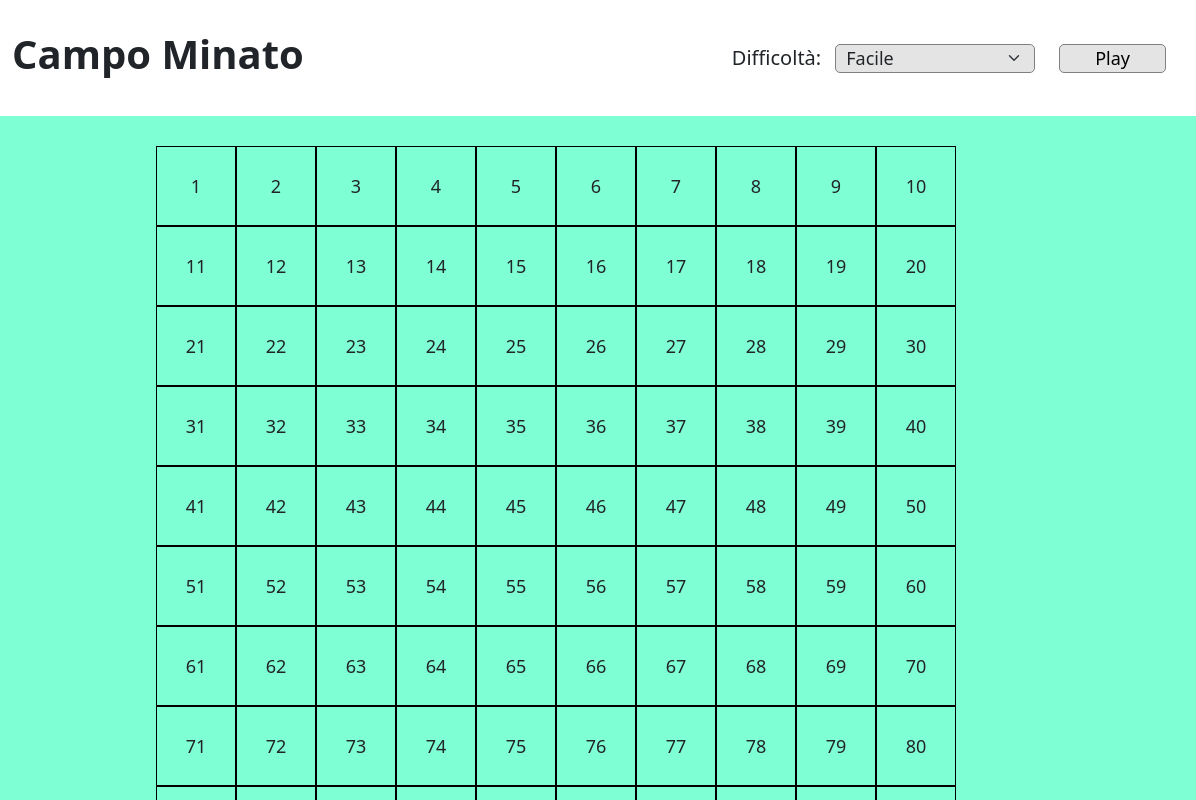
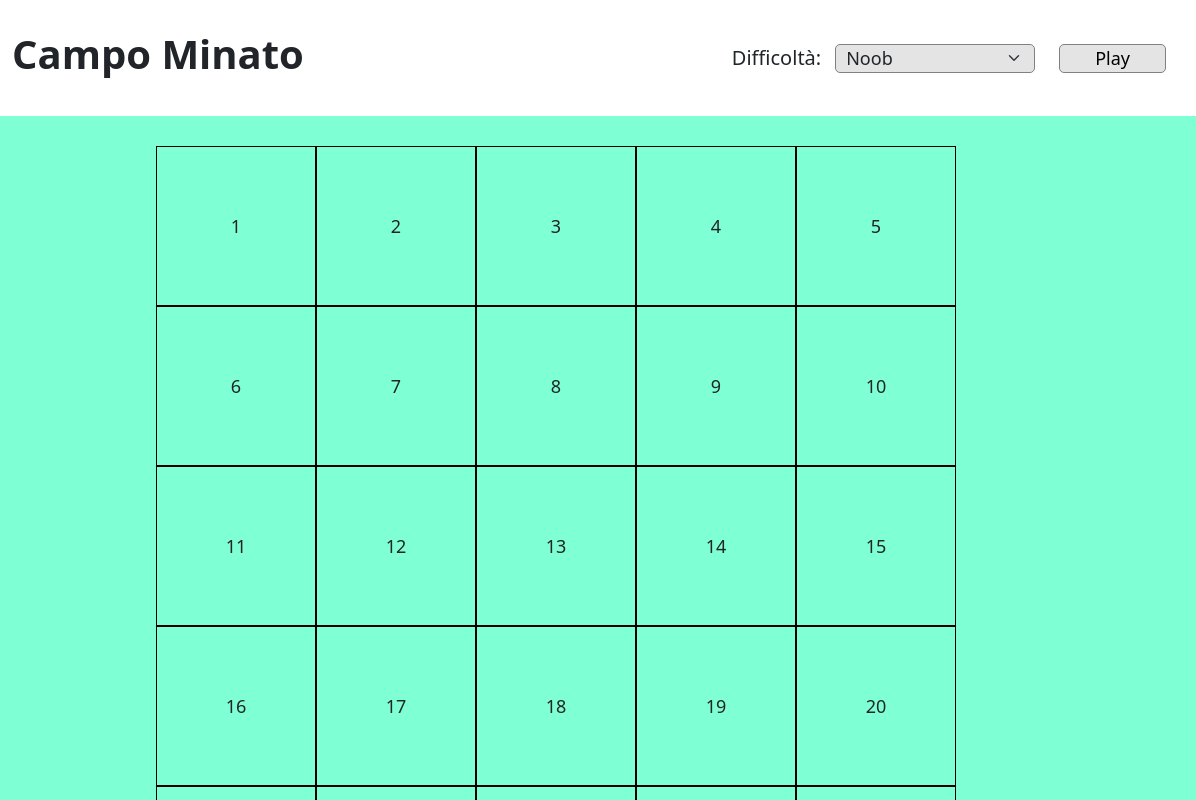
Before and after one commit to redihoxhaa/js-campominato-grid, a plain HTML site: page index.html in a window 1280 px wide. Both pictures are taken after a click on the button "Play". Shown: the top 800 px of the page, 84-1280 px from the left. Drawn offline with nearby package versions, Linux system fonts and the light colour scheme.

Commit message:
feat: esercizio formattato e finito

```diff
--- a/css/style.css
+++ b/css/style.css
@@ -42,8 +42,6 @@ footer {
 
 /* #region HEADER */
 
-
-
 /* #endregion HEADER */
 
 /* #region MAIN */
@@ -77,8 +75,8 @@ ul.board .cell {
 }
 
 .cell.facile {
-    width: calc(100% / 10);
-    height: calc(100% / 10);
+    width: calc(100% / 7);
+    height: calc(100% / 7);
 }
 
 .cell.medio {
@@ -87,8 +85,13 @@ ul.board .cell {
 }
 
 .cell.difficile {
-    width: calc(100% / 7);
-    height: calc(100% / 7);
+    width: calc(100% / 10);
+    height: calc(100% / 10);
+}
+
+.cell.noob {
+    width: calc(100% / 5);
+    height: calc(100% / 5);
 }
 
 .active {
@@ -99,7 +102,6 @@ ul.board .cell {
 
 /* #region FOOTER */
 
-
 /* #endregion FOOTER */
 
 /* #region MEDIA QUERIES */
--- a/index.html
+++ b/index.html
@@ -34,19 +34,22 @@
     <!-- Header -->
     <header>
         <div class="row d-flex justify-content-between align-items-center">
+            <!-- Menu di sinistra -->
             <div class="col d-flex gap-3">
                 <img src="img/Logo.png" alt="Logo boolean">
                 <h1 class="fw-bold">Campo Minato</h1>
             </div>
+            <!-- /Menu di sinistra -->
+
+            <!-- Menu di destra -->
             <div class="col d-flex gap-4 justify-content-end align-items-center">
                 <span class="fs-5">Difficoltà:</span>
                 <select class="form-select custom-btn select" id="difficulty-selector">
-                    <option value="facile">Facile</option>
-                    <option value="medio">Medio</option>
-                    <option value="difficile">Difficile</option>
+                    <!-- Opzioni generate dinamicamente -->
                 </select>
                 <button type="button" class="custom-btn play" id="play-button">Play</button>
             </div>
+            <!-- /Menu di destra -->
         </div>
 
     </header>
@@ -55,8 +58,12 @@
     <!-- Main -->
     <main class="d-flex justify-content-center align-content-center flex-wrap">
         <h2 class="call-to-action">Premi "Play" per iniziare una partita!</h2>
+
+        <!-- Board di gioco -->
         <ul class="board d-flex flex-wrap d-none">
+            <!-- Celle generate dinamicamente -->
         </ul>
+        <!-- /Board di gioco -->
 
     </main>
     <!-- /Main -->
--- a/js/myscript.js
+++ b/js/myscript.js
@@ -1,44 +1,65 @@
 // FUNCTIONS
 
-function generateCell(tag, classes, content) {
+// Funzione per generare un elemento
+function generateElement(tag, classes, content, wantEventListener) {
     const cell = document.createElement(tag);
-    cell.className = classes;
+    cell.className = classes.toLowerCase();
     cell.append(content);
-    cell.addEventListener("click", function () {
-        cell.classList.add("active");
-    })
+    if (wantEventListener) {
+        cell.addEventListener("click", function () {
+            cell.classList.add("active");
+        })
+    }
+
     return cell;
 }
 
+// Funzione per generare board
 function generateBoard(elementToAppendTo, loops, difficulty) {
     for (i = 1; i <= loops; i++) {
-        const cellElement = generateCell("li", `cell ${difficulty}`, i);
+        const cellElement = generateElement("li", `cell ${difficulty}`, i, true);
         elementToAppendTo.append(cellElement);
     }
 }
+
 // OPERATIONS
 
 const board = document.querySelector(".board");
-const gameDifficulty = ["facile", "medio", "difficile"];
+const gameDifficulty = ["Noob", "Facile", "Medio", "Difficile"];
+const loopsArray = [25, 49, 81, 100];
 const chooseDifficulty = document.getElementById("difficulty-selector");
 const playButton = document.getElementById("play-button");
 const callToAction = document.querySelector(".call-to-action");
+
+
+// Creazione opzioni in modo dinamico
+for (i = 0; i < gameDifficulty.length; i++) {
+    const option = generateElement("option", "", gameDifficulty[i], false);
+    option.value = gameDifficulty[i];
+    chooseDifficulty.append(option);
+}
 
 playButton.addEventListener("click", function () {
     callToAction.classList.add("d-none");
     board.classList.remove("d-none");
     board.innerHTML = "";
+
+    // Generazione board condizionale in base alla difficoltà
     if (chooseDifficulty.value === gameDifficulty[0]) {
 
-        generateBoard(board, 100, gameDifficulty[0]);
+        generateBoard(board, loopsArray[0], gameDifficulty[0]);
 
     } else if (chooseDifficulty.value === gameDifficulty[1]) {
 
-        generateBoard(board, 81, gameDifficulty[1]);
+        generateBoard(board, loopsArray[1], gameDifficulty[1]);
 
     } else if (chooseDifficulty.value === gameDifficulty[2]) {
 
-        generateBoard(board, 49, gameDifficulty[2]);
+        generateBoard(board, loopsArray[2], gameDifficulty[2]);
+
+    } else if (chooseDifficulty.value === gameDifficulty[3]) {
+
+        generateBoard(board, loopsArray[3], gameDifficulty[3]);
 
     }
 })
```
